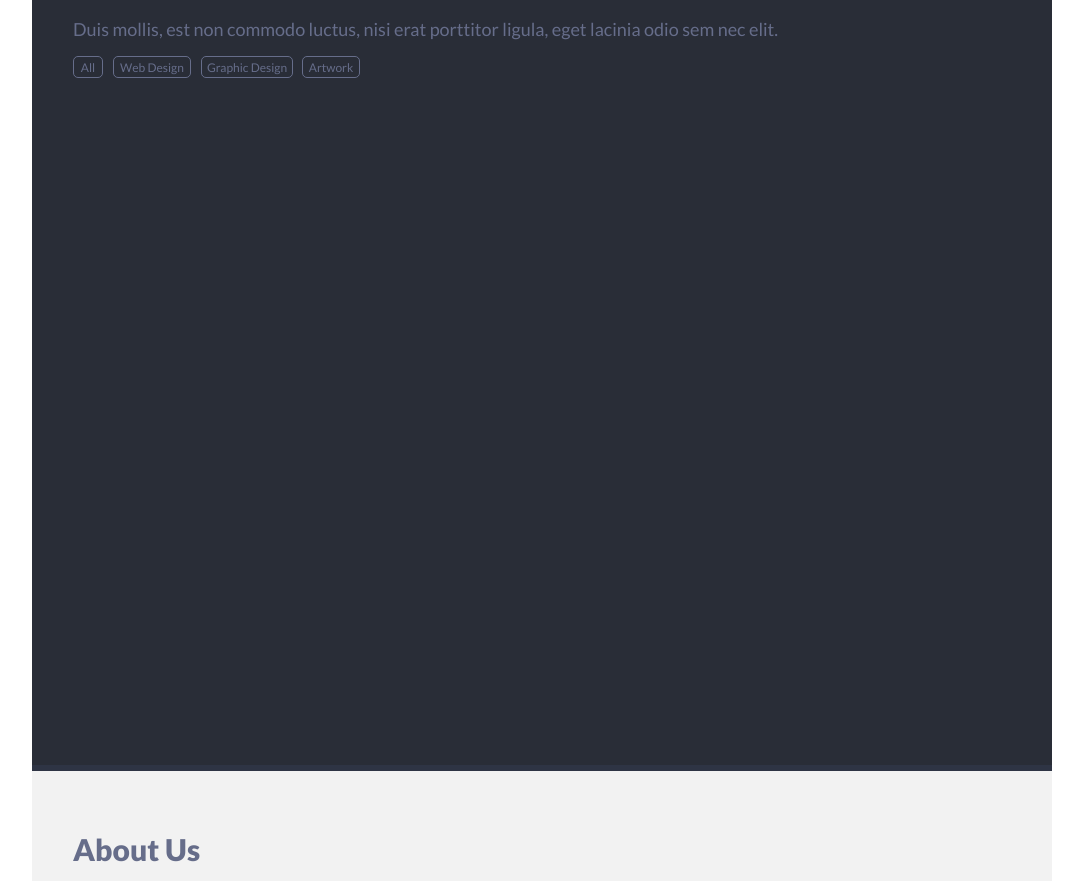
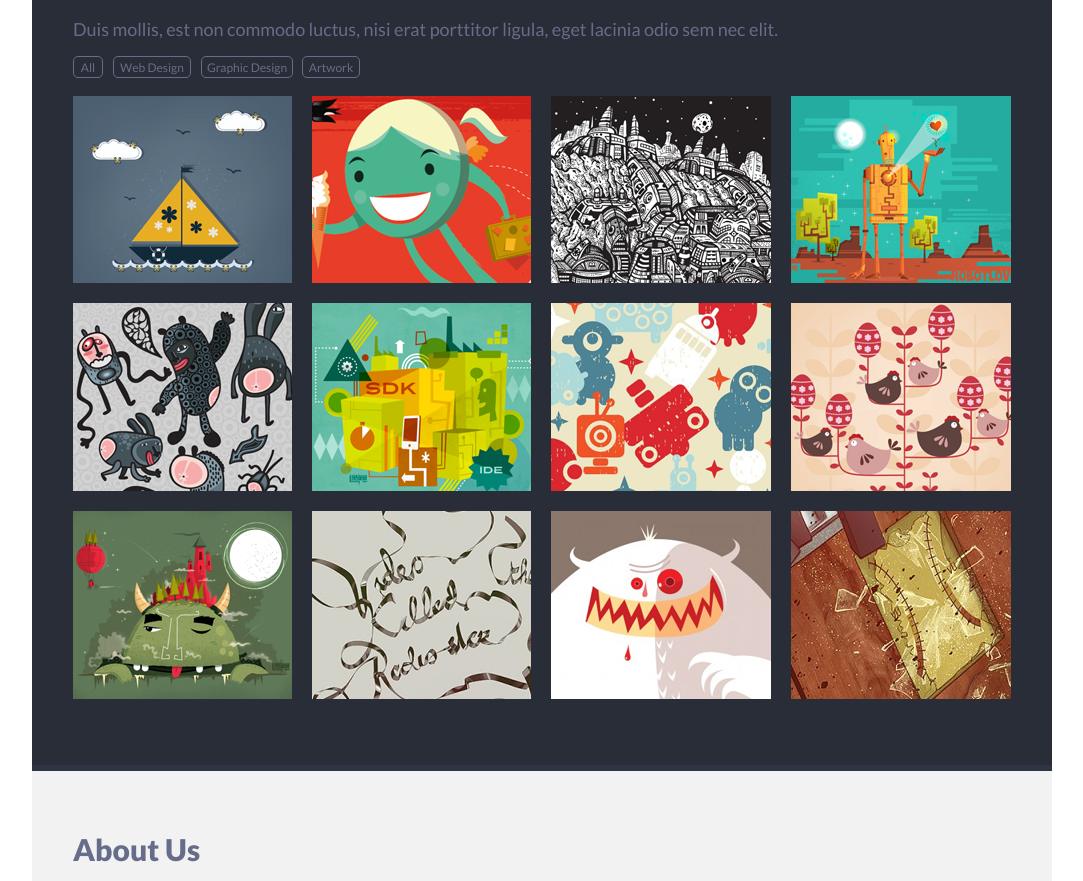
Before and after one commit to leqsar/singolo, a plain HTML site: page singolo2.html in a window 1280 px wide. Shown: the part 99-980 px from the top of the page, without its empty margins (98-1181 px from the left). Drawn offline with Linux system fonts and the light colour scheme.

Commit message:
refactor: change pathes to images

```diff
--- a/singolo2.html
+++ b/singolo2.html
@@ -22,40 +22,40 @@
               </nav>
               <div class="grid">
                   <div>
-                      <img src="3.png" alt="">
+                      <img src="assets/3.png" alt="">
                   </div>
                   <div>
-                      <img src="6.png" alt="">
+                      <img src="assets/6.png" alt="">
                   </div>
                   <div>
-                      <img src="9.png" alt="">
+                      <img src="assets/9.png" alt="">
                   </div>
                   <div>
-                      <img src="robo.png" alt="">
+                      <img src="assets/robo.png" alt="">
                   </div>
                   <div>
-                      <img src="4.png" alt="">
+                      <img src="assets/4.png" alt="">
                   </div>
                   <div>
-                      <img src="7.png" alt="">
+                      <img src="assets/7.png" alt="">
                   </div>
                   <div>
-                      <img src="10.png" alt="">
+                      <img src="assets/10.png" alt="">
                   </div>
                   <div>
-                      <img src="2png.png" alt="">
+                      <img src="assets/2png.png" alt="">
                   </div>
                   <div>
-                      <img src="5.png" alt="">
+                      <img src="assets/5.png" alt="">
                   </div>
                   <div>
-                      <img src="8.png" alt="">
+                      <img src="assets/8.png" alt="">
                   </div>
                   <div>
-                      <img src="11.png" alt="">
+                      <img src="assets/11.png" alt="">
                   </div>
                   <div>
-                      <img src="1.png" alt="">
+                      <img src="assets/1.png" alt="">
                   </div>
               </div>
               <hr class="portfolio-line">
@@ -65,7 +65,7 @@
               <p class="about-content-text">Fusce dapibus, tellus ac cursus commodo, tortor mauris condimentum. Duis mollis, non commodo luctus, nisi erat porttitor ligula, eget lacinia odio sem nec elit. Fusce dapibus, tellus ac cursus commodo, tortor mauris condimentum nibh.</p>
               <div class="about-info">
                   <div class="about-info-first">
-                      <img src="adam.png" alt="">
+                      <img src="assets/adam.png" alt="">
                       <p class="head">Adam Jensen</p>
                       <p class="about-info-text">Quisque luctus, quam eget molestie commodo, lacus purus cursus purus, nec rutrum tellus dolor id lorem.</p>
                       <div class="about-info-social">
@@ -76,7 +76,7 @@
                       </div>
                   </div>
                   <div class="about-info-second">
-                      <img src="desmondi.png" alt="">
+                      <img src="assets/desmondi.png" alt="">
                       <p class="head">Desmond Miles</p>
                       <p class="about-info-text">Curabitur vestibulum eget mauris quis laoreet. Phasellus in quam laoreet, viverra lacus ut, ultrices velit.</p>
                       <div class="about-info-social">
@@ -87,7 +87,7 @@
                       </div>
                   </div>
                   <div class="about-info-third">
-                      <img src="scolara.png" alt="">
+                      <img src="assets/scolara.png" alt="">
                       <p class="head">Scolara Visari</p>
                       <p class="about-info-text">Nulla sed nunc et tortor luctus faucibus. Morbi at aliquet turpis, et consequat felis. Quisque condimentum.</p>
                       <div class="about-info-social">
```
